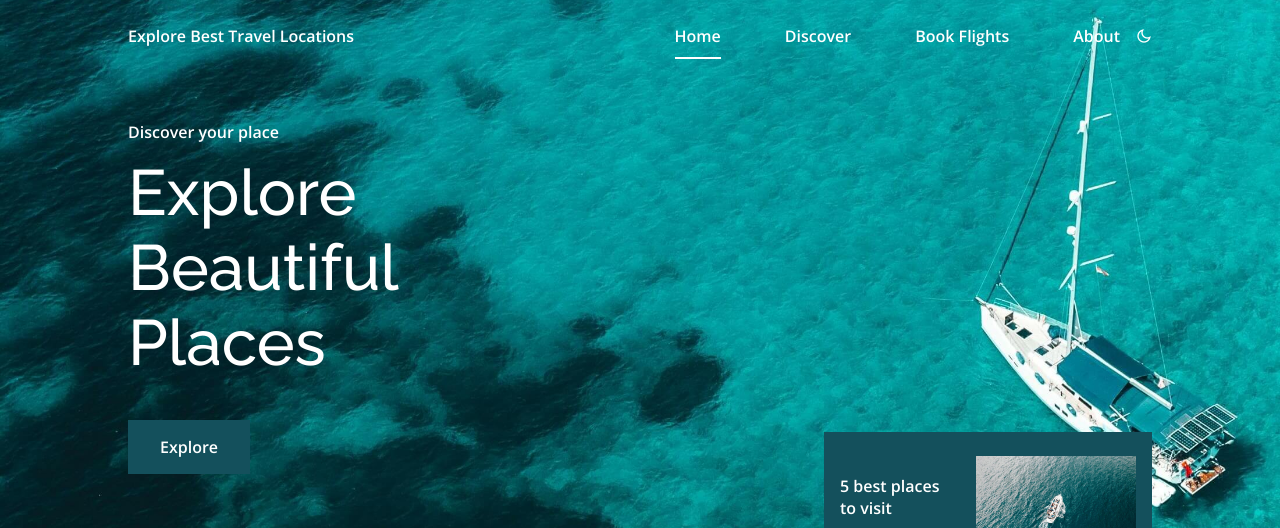
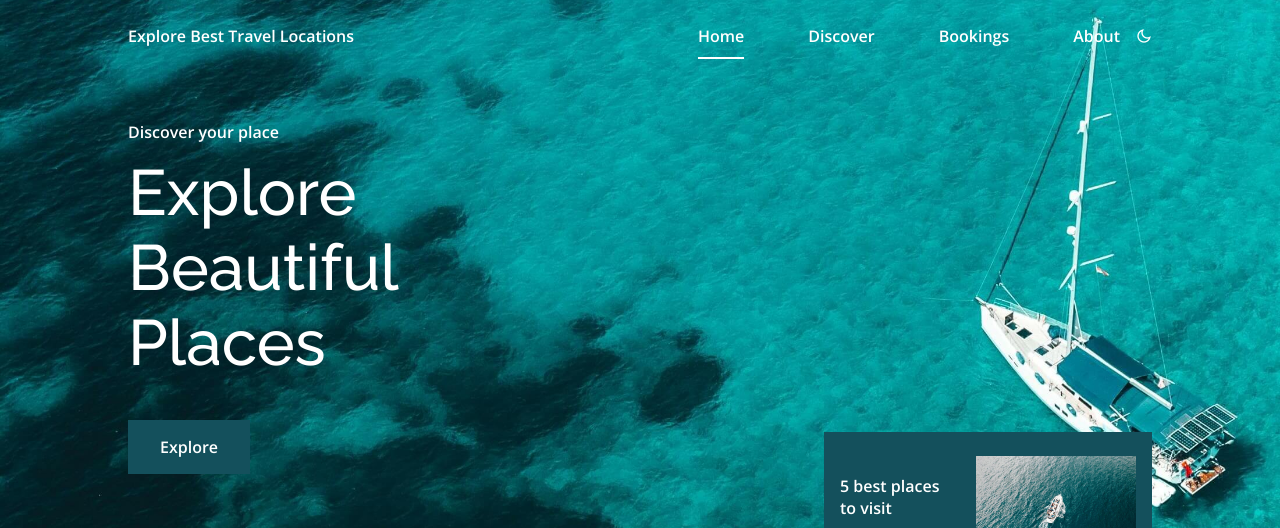
Before and after one commit to Mubeen-Zaki/frt_final_project, a plain HTML site: page index.html in a window 1280 px wide. Shown: the top 528 px of the page. Drawn offline with nearby package versions, Linux system fonts and the light colour scheme.

Commit message:
Update index.html

```diff
--- a/index.html
+++ b/index.html
@@ -31,7 +31,7 @@
                             <a href="./discover.html" class="nav__link">Discover</a>
                         </li>
                         <li class="nav__item">
-                            <a href="https://www.makemytrip.com/flights/" class="nav__link">Book Flights</a>
+                            <a href="https://www.makemytrip.com/flights/" class="nav__link">Bookings</a>
                         </li>
                         <li class="nav__item">
                             <a href="#about" class="nav__link">About</a>
```
